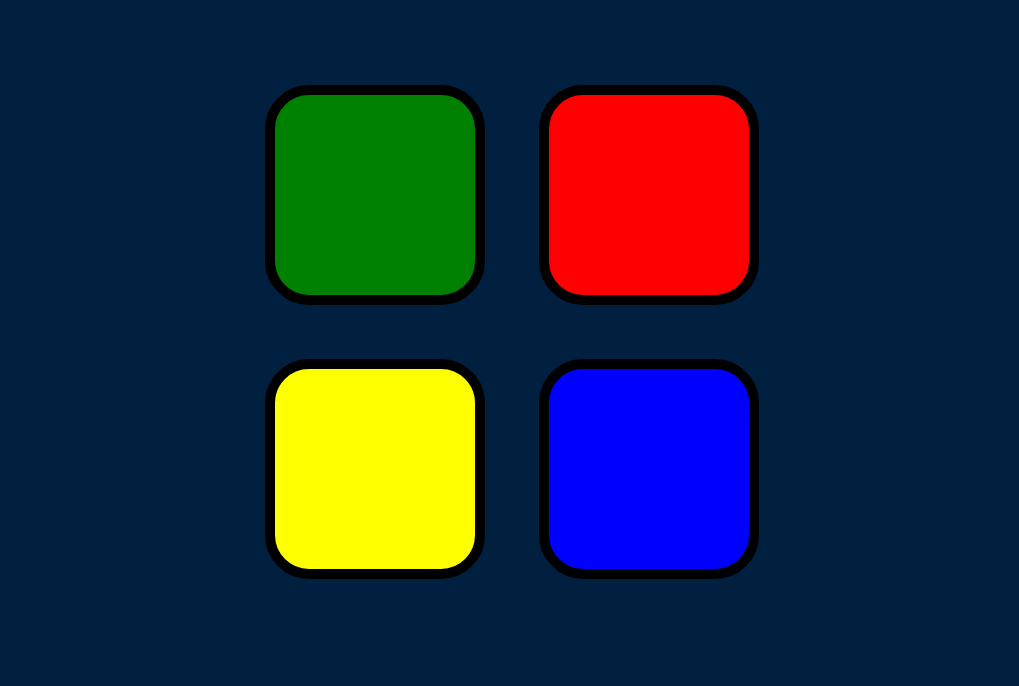
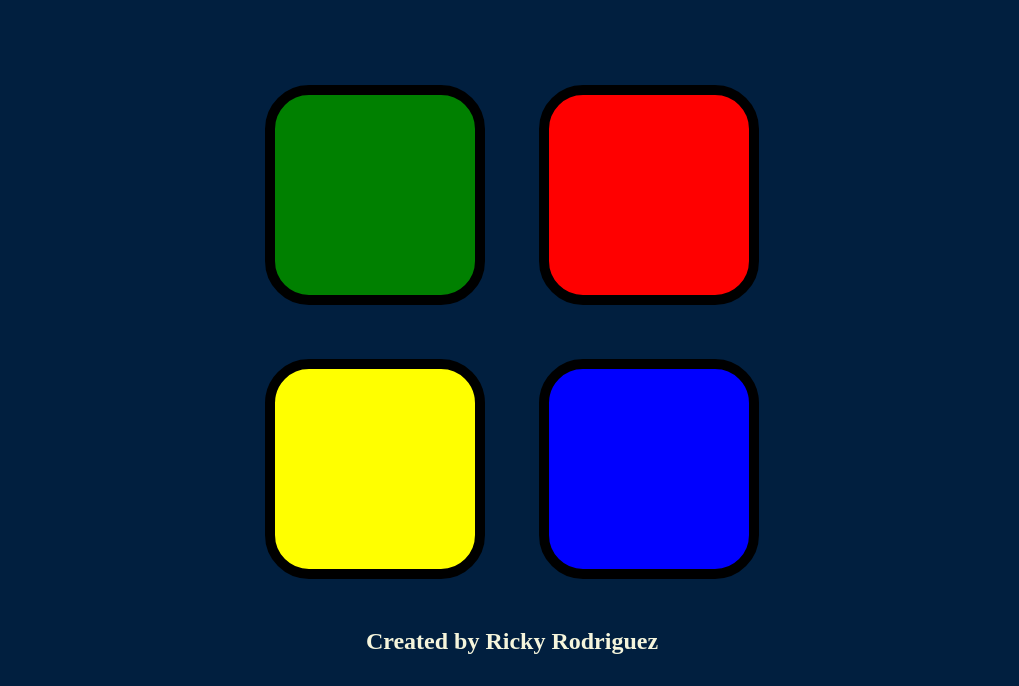
Before and after one commit to rickyrod4/SimonGameChallenge, a plain HTML site: page index.html in a window 1280 px wide. Shown: the part 114-800 px from the top of the page, without its empty margins (128-1147 px from the left). Drawn offline with nearby package versions, Linux system fonts and the light colour scheme.

Commit message:
Added footer

```diff
--- a/index.html
+++ b/index.html
@@ -32,6 +32,7 @@
       </div>
 
     </div>
+    <div><h2 style="color: beige;">Created by Ricky Rodriguez</h2></div>
 
   </div>
 
```
